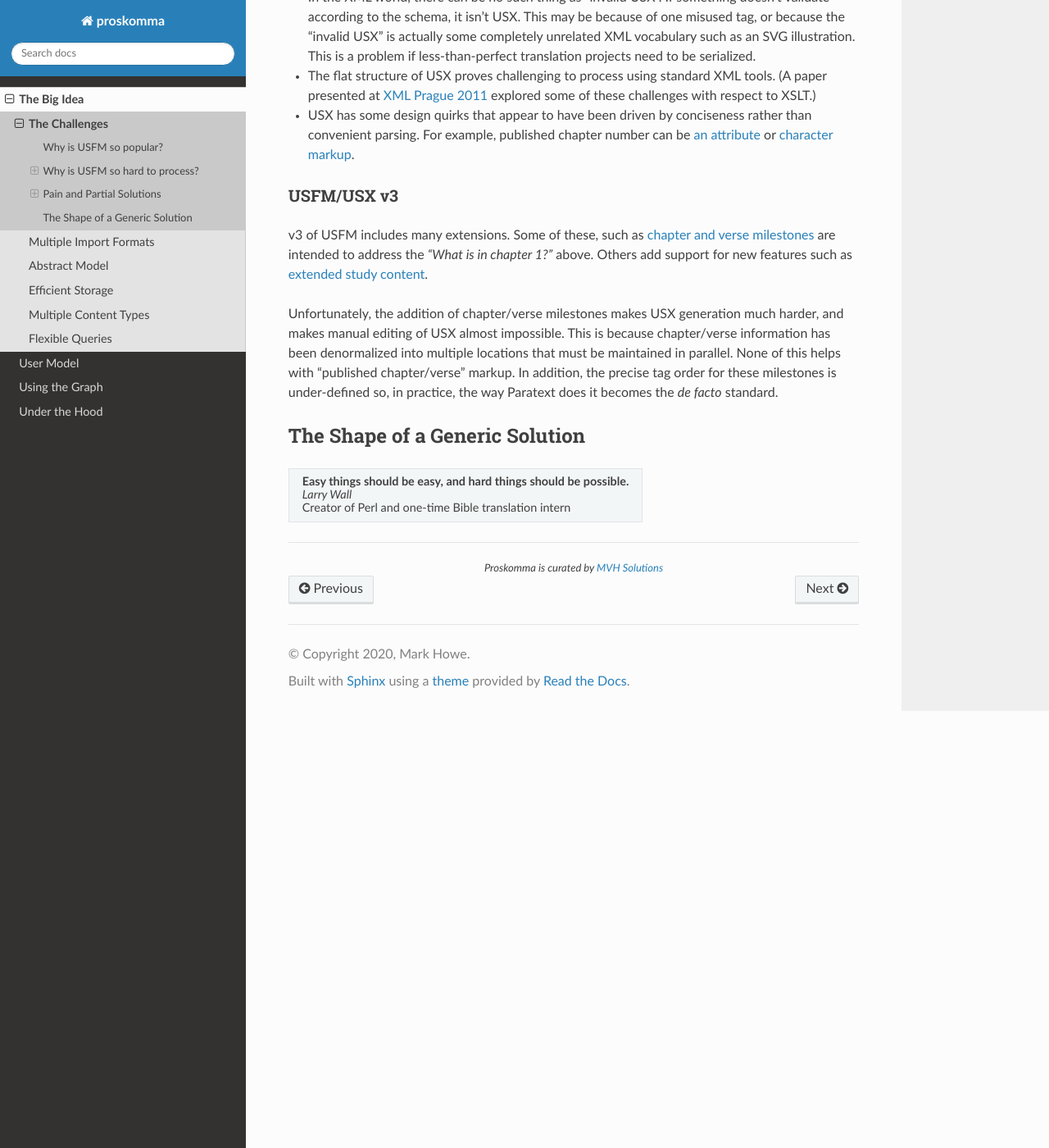
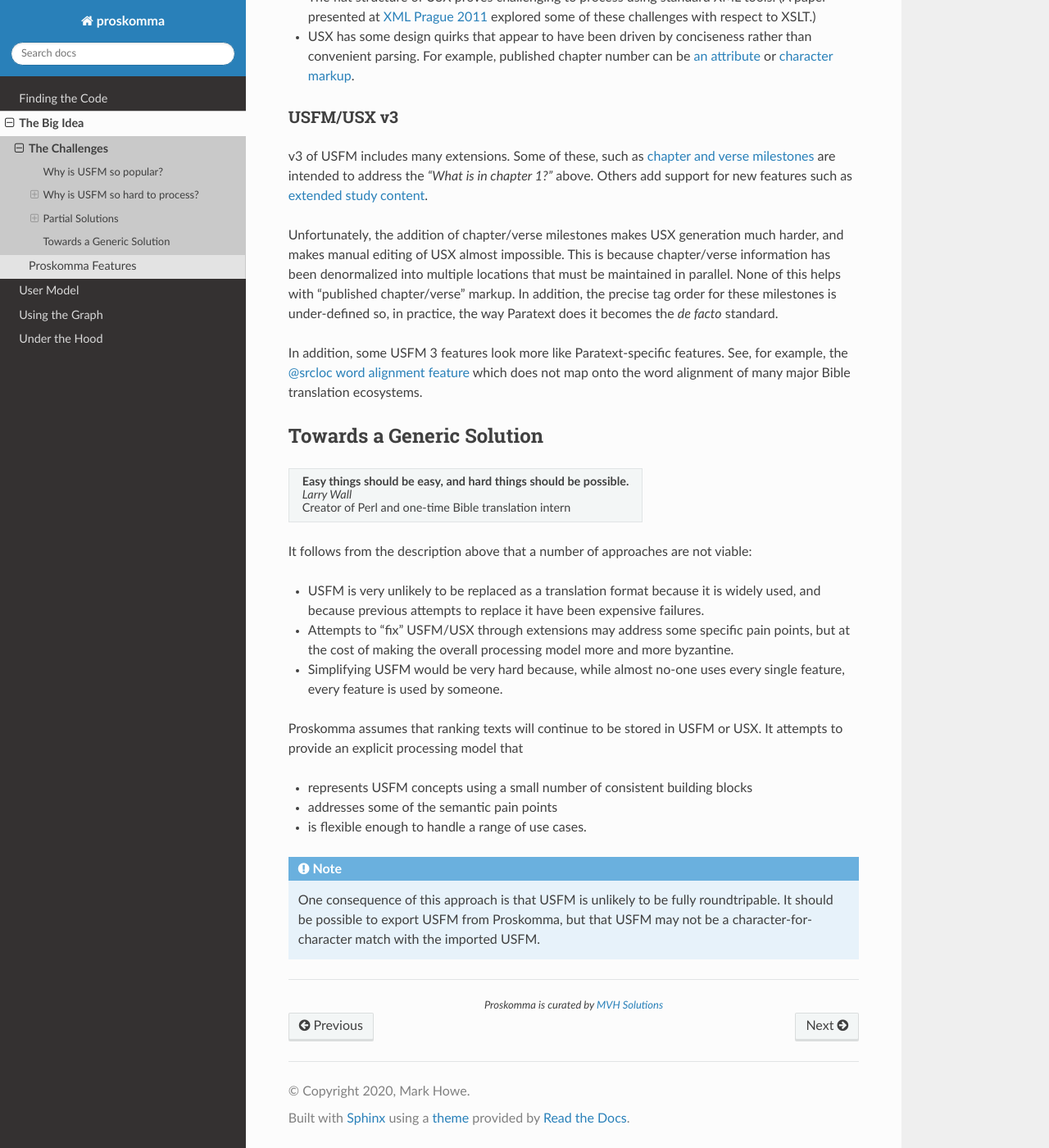
Before and after one commit to mvahowe/proskomma-ecosystem, a Sphinx documentation site: the page built from docs/source/big_idea/challenges.rst, in a window 1280 px wide and 1400 px high, scrolled down 2703 px. Shown: the whole window at 82% size. Built offline with Sphinx 7.4.7 and the Read the Docs theme 2.0.0, drawn with Linux system fonts in a browser that asks for light colours; some of the changed text lies outside the part shown.

Commit message:
Big idea, code

```diff
--- a/docs/source/big_idea/abstracted_model.rst
+++ /dev/null
@@ -1,5 +0,0 @@
-.. _big-idea-abstracted:
-
-##############
-Abstract Model
-##############
--- a/docs/source/big_idea/challenges.rst
+++ b/docs/source/big_idea/challenges.rst
@@ -38,17 +38,15 @@ The semantics of USFM can also be hard to unpick. For example, sometimes a `para
 
 Character-level markup is a similarly mixed bag, including inline `footnotes <https://ubsicap.github.io/usfm/notes_basic/fnotes.html>`_ and `cross-references <https://ubsicap.github.io/usfm/notes_basic/xrefs.html>`_. Inline hypertext in itself is not unusual - it's a feature of many `W3C <https://www.w3.org/>`_ standards. Such features become more challenging in USFM because of Bible BCV (see below).
 
-USFM 2 included introductions, which use tags with different names that are often equivalent to tags used elsewhere. USFM 3 introduced an optional "end introduction" marker (which, in practical terms, is useless since that marker may or may not appear in any particular valid USFM 3 document). Features such as sidebars have been shoehorned into the existing structure, and it seems like every type of peripheral content is now delimited a different way.
-
-In addition, some USFM 3 features look more like Paratext-specific features. See, for example, the `@srcloc word alignment feature <https://ubsicap.github.io/usx/charstyles.html#usx-charstyle-w>`_ which does not support the word alignment of many major Bible translation ecosystems.
+USFM 2 includes introductions, which use tags with different names that are often equivalent to tags used elsewhere. USFM 3 introduced an optional "end introduction" marker (which, in practical terms, is useless since that marker may or may not appear in any particular valid USFM 3 document). Features such as sidebars have been shoehorned into the existing structure, and it seems like every type of peripheral content is now delimited a different way.
 
 Chapter and Verse
 -----------------
 
 Modern translations are structured in terms of semantically meaningful divisions such as sections, paragraphs and sentences. However, the vast majority of Christians and church traditions expect content to be rendered in terms of **Book, Chapter, Verse** (BCV). There are myriad variations on the details of BCV across traditions and languages and, in many cases, those divisions cut across the more modern structure hierarchy. It is therefore decidedly non-trivial to find the text within a BCV range while preserving other features of the translation, all in a format as familiar to younger programmers as data storage on audio cassettes.
 
-Pain and Partial Solutions
-==========================
+Partial Solutions
+=================
 
 USFM obviously gets processed, a lot. But, because of the challenges involved, solutions tend to be partial and fragile. The easy things get done quickly, progress beyond a certain point becomes exponentially harder, and at some point progress stops because the result is "good enough", at least with the limited range of texts that need to be processed. The resulting code is fragile, especially when confronted with texts that use a different subset of USFM features, and at this point the easiest thing is to start writing a different, partial, fragile solution for the new use case.
 
@@ -84,10 +82,10 @@ v3 of USFM includes many extensions. Some of these, such as `chapter and verse m
 
 Unfortunately, the addition of chapter/verse milestones makes USX generation much harder, and makes manual editing of USX almost impossible. This is because chapter/verse information has been denormalized into multiple locations that must be maintained in parallel. None of this helps with "published chapter/verse" markup. In addition, the precise tag order for these milestones is under-defined so, in practice, the way Paratext does it becomes the *de facto* standard.
 
+In addition, some USFM 3 features look more like Paratext-specific features. See, for example, the `@srcloc word alignment feature <https://ubsicap.github.io/usx/charstyles.html#usx-charstyle-w>`_ which does not map onto the word alignment of many major Bible translation ecosystems.
 
-
-The Shape of a Generic Solution
-===============================
+Towards a Generic Solution
+==========================
 
 +---------------------------------------------------------------------------------------------------------------------+
 | **Easy things should be easy, and hard things should be possible.**                                                 |
@@ -96,3 +94,22 @@ The Shape of a Generic Solution
 |                                                                                                                     |
 | Creator of Perl and one-time Bible translation intern                                                               |
 +---------------------------------------------------------------------------------------------------------------------+
+
+It follows from the description above that a number of approaches are not viable:
+
+- USFM is very unlikely to be replaced as a translation format because it is widely used, and because previous attempts to replace it have been expensive failures.
+
+- Attempts to "fix" USFM/USX through extensions may address some specific pain points, but at the cost of making the overall processing model more and more byzantine.
+
+- Simplifying USFM would be very hard because, while almost no-one uses every single feature, every feature is used by someone.
+
+Proskomma assumes that ranking texts will continue to be stored in USFM or USX. It attempts to provide an explicit processing model that
+
+- represents USFM concepts using a small number of consistent building blocks
+
+- addresses some of the semantic pain points
+
+- is flexible enough to handle a range of use cases.
+
+.. note::
+   One consequence of this approach is that USFM is unlikely to be fully roundtripable. It should be possible to export USFM from Proskomma, but that USFM may not be a character-for-character match with the imported USFM.
--- a/docs/source/big_idea/efficient_storage.rst
+++ /dev/null
@@ -1,5 +0,0 @@
-.. _big-idea-efficient:
-
-#################
-Efficient Storage
-#################
--- a/docs/source/big_idea/flexible_queries.rst
+++ /dev/null
@@ -1,5 +0,0 @@
-.. _big-idea-queries:
-
-################
-Flexible Queries
-################
--- a/docs/source/big_idea/index.rst
+++ b/docs/source/big_idea/index.rst
@@ -8,8 +8,4 @@ The Big Idea
    :maxdepth: 2
 
    challenges
-   multiple_importers
-   abstracted_model
-   efficient_storage
-   multiple_content_types
-   flexible_queries
+   features
--- a/docs/source/big_idea/multiple_content_types.rst
+++ /dev/null
@@ -1,5 +0,0 @@
-.. _big-idea-multiple-content:
-
-######################
-Multiple Content Types
-######################
--- a/docs/source/big_idea/multiple_importers.rst
+++ /dev/null
@@ -1,5 +0,0 @@
-.. _big-idea-multiple-importers:
-
-#######################
-Multiple Import Formats
-#######################
--- a/docs/source/index.rst
+++ b/docs/source/index.rst
@@ -12,6 +12,7 @@ A Processing Model for Scripture-Related Documents
 .. toctree::
    :maxdepth: 3
 
+   code
    big_idea/index
    user_model/index
    graph/index
```
Also changed, not shown: docs/source/big_idea/features.rst (added, +54 -0 lines), docs/source/code.rst (added, +11 -0 lines).
